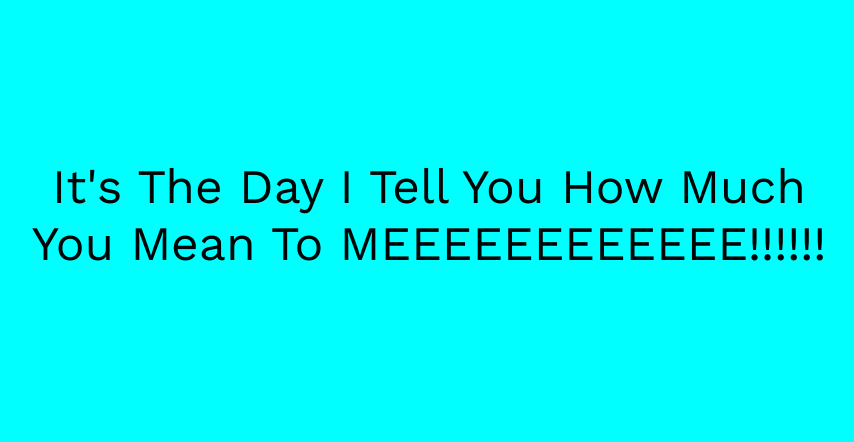
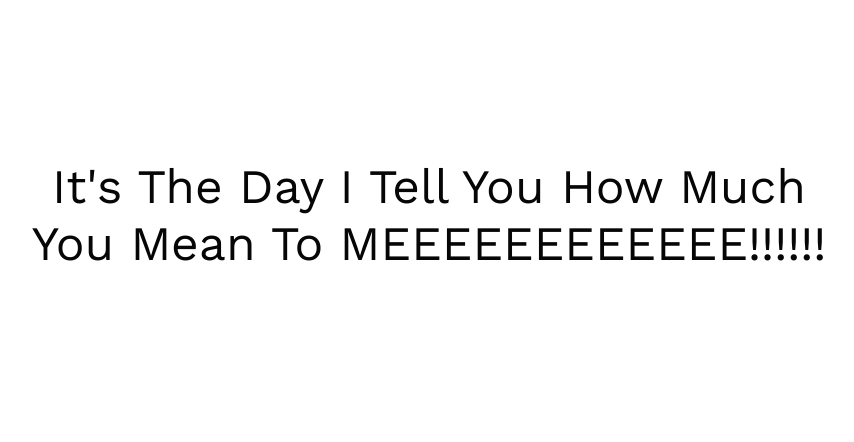
Before and after one commit to kakashihatake456/happy-birthday-anshu, a website: page happy-birthday-master - Copy/index.html in a window 1280 px wide. Shown: the part 50-492 px from the top of the page, without its empty margins (211-1065 px from the left). Drawn offline with nearby package versions, Linux system fonts and the light colour scheme.

Commit message:
Update index.html

```diff
--- a/happy-birthday-master - Copy/index.html
+++ b/happy-birthday-master - Copy/index.html
@@ -14,7 +14,7 @@
   </style>
 </head>
 
-<body bgcolor="cyan">
+<body bgcolor="white">
   <div class="container">
     <div class="one">
       <h1 class="one">
```
